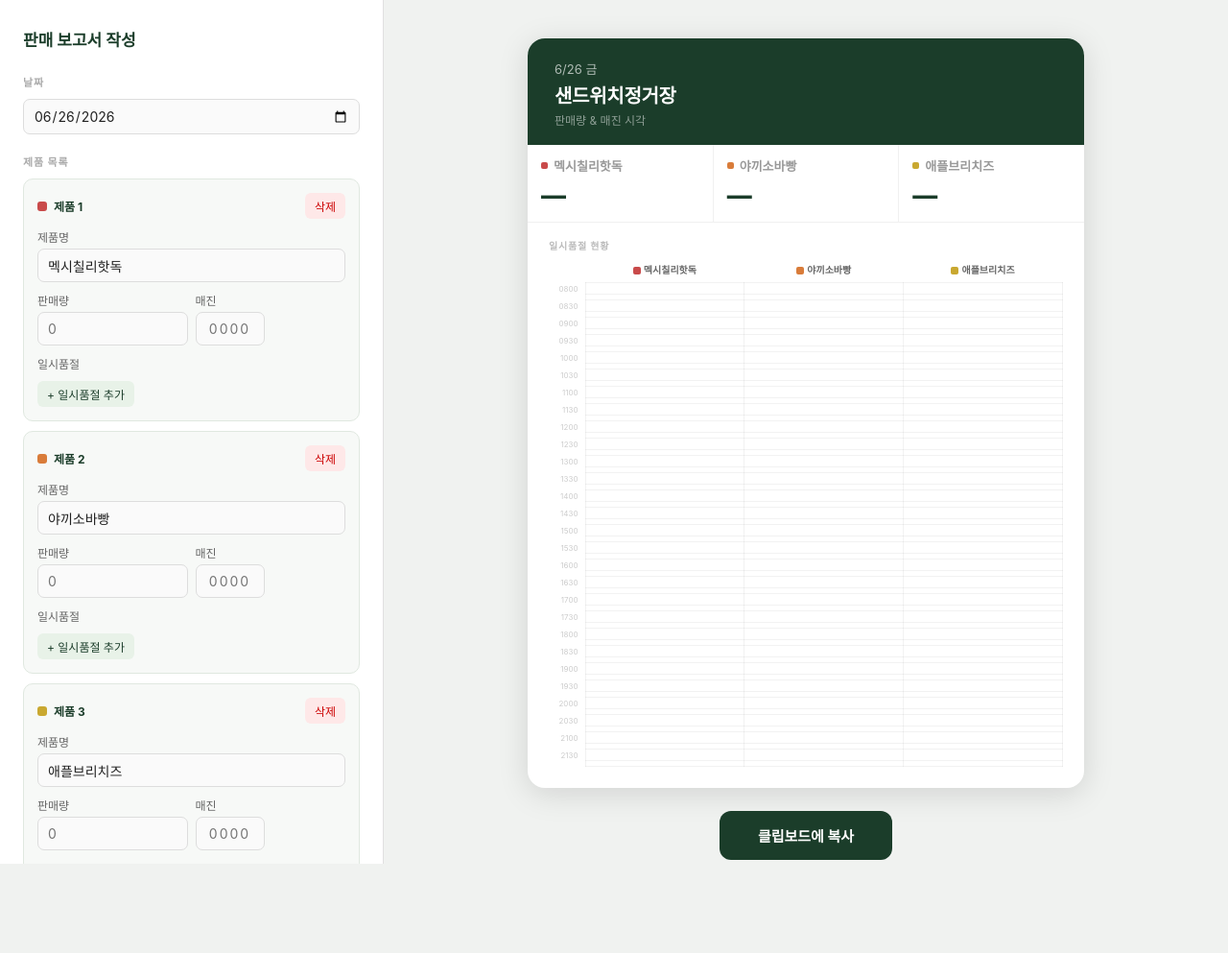
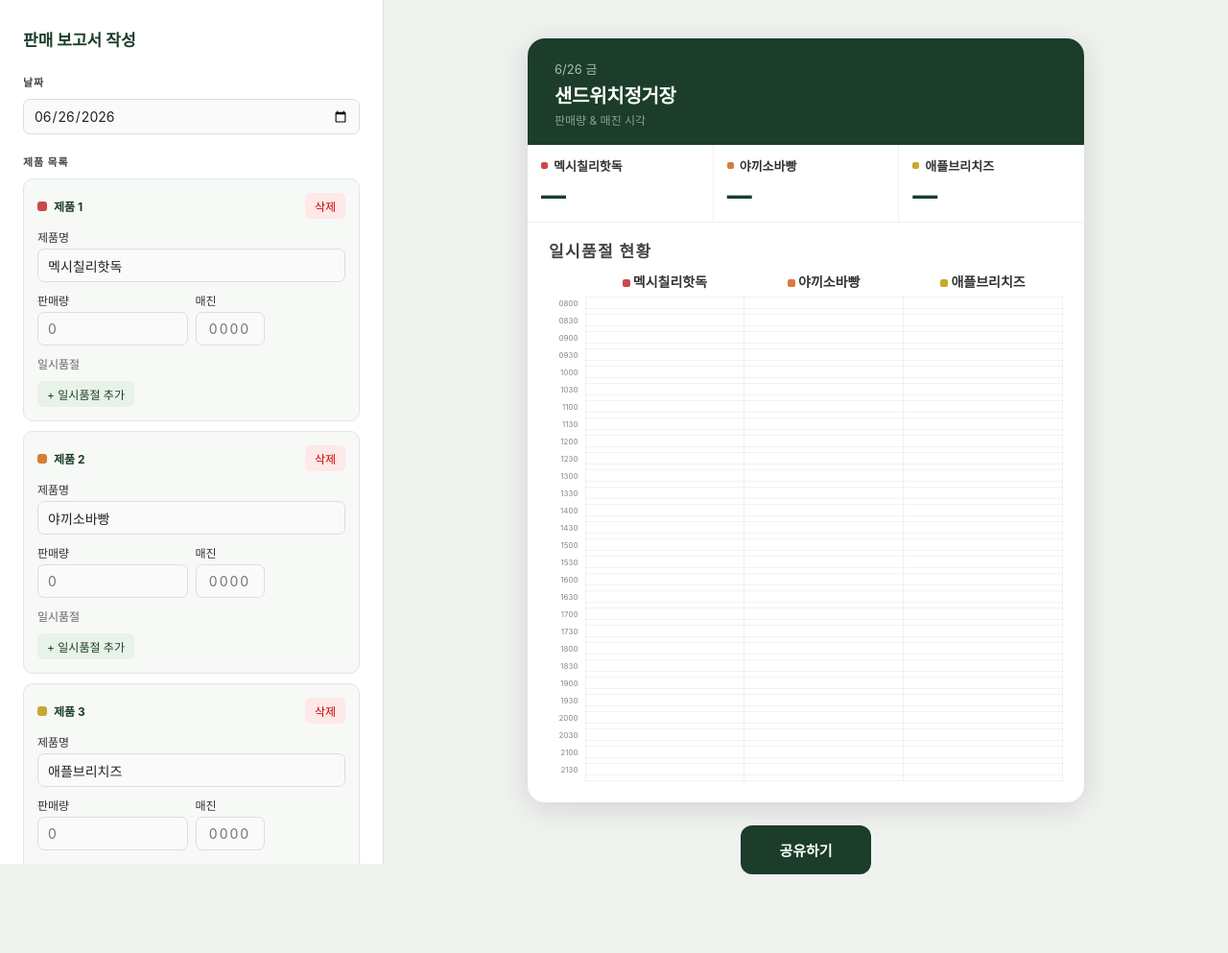
Before and after one commit to hanseodev/hanseodev.github.io, a Jekyll site: the page sandwich-report.html, which Jekyll copies as it is, in a window 1280 px wide. Shown: the whole page at 96% size. Built offline with Jekyll 4.4.1, drawn with Linux system fonts in a browser that asks for light colours.

Commit message:
Update sandwich-report.html

```diff
--- a/sandwich-report.html
+++ b/sandwich-report.html
@@ -44,11 +44,11 @@
     }
     .form-panel h1 { font-size: 17px; font-weight: 700; color: #1b3d2a; margin-bottom: 24px; }
     .section-title {
-      font-size: 11px; font-weight: 700; color: #aaa;
+      font-size: 11px; font-weight: 700; color: #444;
       letter-spacing: .08em; text-transform: uppercase; margin: 20px 0 10px;
     }
     .field { margin-bottom: 10px; }
-    .field label { display: block; font-size: 12px; color: #666; margin-bottom: 4px; }
+    .field label { display: block; font-size: 12px; color: #333; margin-bottom: 4px; }
     input[type="text"],
     input[type="number"],
     input[type="date"] {
@@ -72,7 +72,7 @@
     .oos-list { display: flex; flex-direction: column; gap: 6px; margin-top: 4px; }
     .oos-entry { display: flex; align-items: center; gap: 6px; }
     .oos-entry input { flex: none; }
-    .oos-sep { font-size: 12px; color: #999; flex-shrink: 0; }
+    .oos-sep { font-size: 12px; color: #333; flex-shrink: 0; }
     .btn { border: none; border-radius: 6px; cursor: pointer; font-family: inherit; font-size: 12px; padding: 5px 10px; transition: background .15s; }
     .btn-del { background: #fee8e8; color: #c00; }
     .btn-del:hover { background: #fdd; }
@@ -108,7 +108,7 @@
     .rc-stat-col { flex: 1; padding: 12px 14px; border-right: 1px solid #f0f0f0; }
     .rc-stat-col:last-child { border-right: none; }
     .rc-stat-name {
-      font-size: 13px; font-weight: 700; color: #999; margin-bottom: 6px;
+      font-size: 13px; font-weight: 700; color: #333; margin-bottom: 6px;
       display: flex; align-items: center; gap: 6px; white-space: nowrap; overflow: hidden;
     }
     .rc-stat-name .dot { width: 7px; height: 7px; border-radius: 2px; flex-shrink: 0; }
@@ -118,19 +118,20 @@
       font-size: 17px; font-weight: 700; padding: 6px 16px;
       border-radius: 20px; margin-top: 10px;
     }
-    .rc-stat-oos { font-size: 14px; font-weight: 700; color: #aaa; margin-top: 8px; }
+    .rc-stat-oos-label { font-size: 13px; font-weight: 700; color: #222; margin-top: 10px; }
+    .rc-stat-oos { font-size: 14px; font-weight: 700; color: #222; margin-top: 3px; }
 
     .rc-tl-wrap { padding: 16px 22px 22px; }
     .rc-tl-title {
-      font-size: 10px; font-weight: 700; color: #bbb;
+      font-size: 17px; font-weight: 700; color: #444;
       letter-spacing: .08em; text-transform: uppercase; margin-bottom: 10px;
     }
     .tl-table { width: 100%; border-collapse: collapse; table-layout: fixed; }
     .tl-th-time { width: 38px; }
-    .tl-table thead th { font-size: 10px; color: #666; font-weight: 600; padding-bottom: 6px; text-align: center; }
+    .tl-table thead th { font-size: 14px; color: #333; font-weight: 600; padding-bottom: 6px; text-align: center; }
     .tl-row td { height: 6px; }
     .tl-td-time {
-      font-size: 8px; color: #ccc; text-align: right;
+      font-size: 8px; color: #888; text-align: right;
       padding-right: 7px; white-space: nowrap; vertical-align: top;
       line-height: 12px; border: none !important;
     }
@@ -144,7 +145,7 @@
     }
     .copy-btn:hover { background: #2a5a3e; }
     .copy-btn:active { background: #132e1e; }
-    .copy-status { font-size: 13px; color: #555; min-height: 18px; text-align: center; }
+    .copy-status { font-size: 13px; color: #333; min-height: 18px; text-align: center; }
 
     /* ─── 모바일 ─── */
     @media (max-width: 768px) {
@@ -250,7 +251,7 @@
       <div id="preview-timeline"></div>
     </div>
   </div>
-  <button class="copy-btn" onclick="copyToClipboard()">클립보드에 복사</button>
+  <button class="copy-btn" onclick="copyToClipboard()">공유하기</button>
   <div class="copy-status" id="copy-status"></div>
 </div>
 
@@ -368,10 +369,11 @@
       const color = COLORS[pi % COLORS.length];
       const qty = p.quantity !== '' ? Number(p.quantity).toLocaleString('ko-KR') : '—';
       const badge = p.soldoutTime ? `<div class="rc-stat-badge">${fmt(p.soldoutTime)} 매진</div>` : '';
-      const oosList = p.oos
-        .filter(o => parseMin(o.start) !== null && parseMin(o.end) !== null)
-        .map(o => `<div class="rc-stat-oos">${fmt(o.start)}-${fmt(o.end)} 일시품절</div>`)
-        .join('');
+      const oosFiltered = p.oos.filter(o => parseMin(o.start) !== null && parseMin(o.end) !== null);
+      const oosList = oosFiltered.length
+        ? `<div class="rc-stat-oos-label">일시품절</div>` +
+          oosFiltered.map(o => `<div class="rc-stat-oos">${fmt(o.start)}-${fmt(o.end)}</div>`).join('')
+        : '';
       return `<div class="rc-stat-col">
         <div class="rc-stat-name">
           <span class="dot" style="background:${color}"></span>${escHtml(p.name || '?')}
@@ -442,7 +444,7 @@
         const file = new File([blob], `판매보고서_${dateStr}.png`, { type: 'image/png' });
         if (navigator.canShare && navigator.canShare({ files: [file] })) {
           try {
-            await navigator.share({ files: [file], title: `판매보고서 ${dateStr}` });
+            await navigator.share({ files: [file] });
             status.textContent = '';
             return;
           } catch (e) {
```
